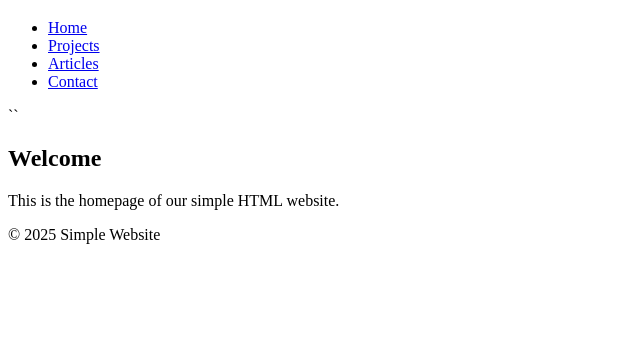
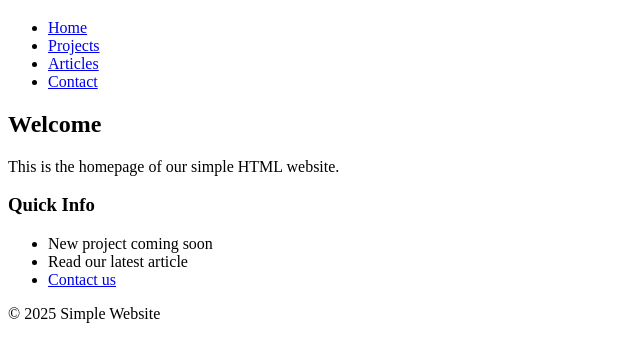
Before and after one commit to rizkilabs/basic-html-website-project, a plain HTML site: page index.html in a window 1280 px wide. Shown: the part 61-422 px from the top of the page, without its empty margins (0-640 px from the left). Drawn offline with Linux system fonts and the light colour scheme.

Commit message:
add sidebar in index

```diff
--- a/index.html
+++ b/index.html
@@ -19,11 +19,20 @@
     </nav>
   </header>
 
-  <main>``
+  <main>
     <section>
       <h2>Welcome</h2>
       <p>This is the homepage of our simple HTML website.</p>
     </section>
+
+    <aside>
+      <h3>Quick Info</h3>
+      <ul>
+        <li>New project coming soon</li>
+        <li>Read our latest article</li>
+        <li><a href="contact.html">Contact us</a></li>
+      </ul>
+    </aside>
   </main>
 
   <footer>
```
